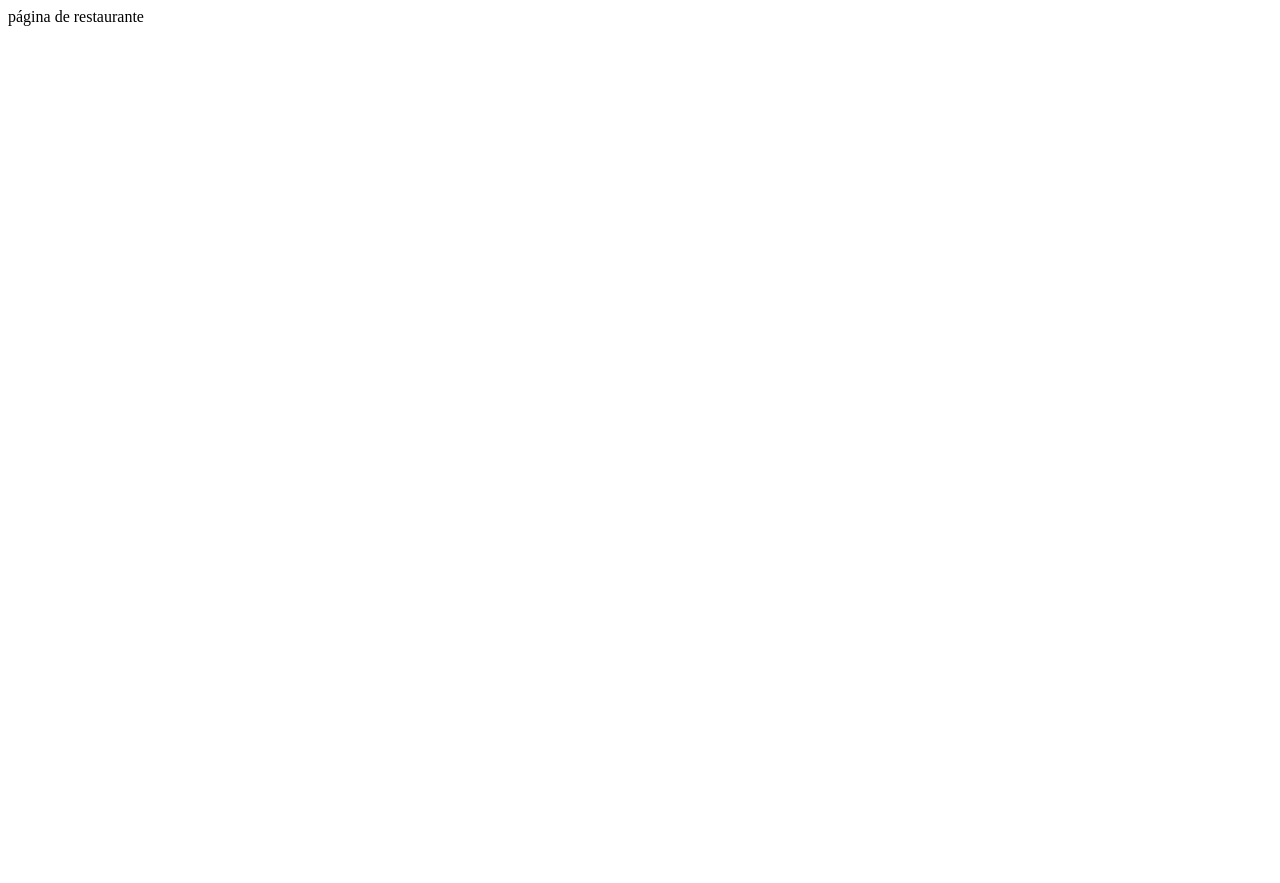
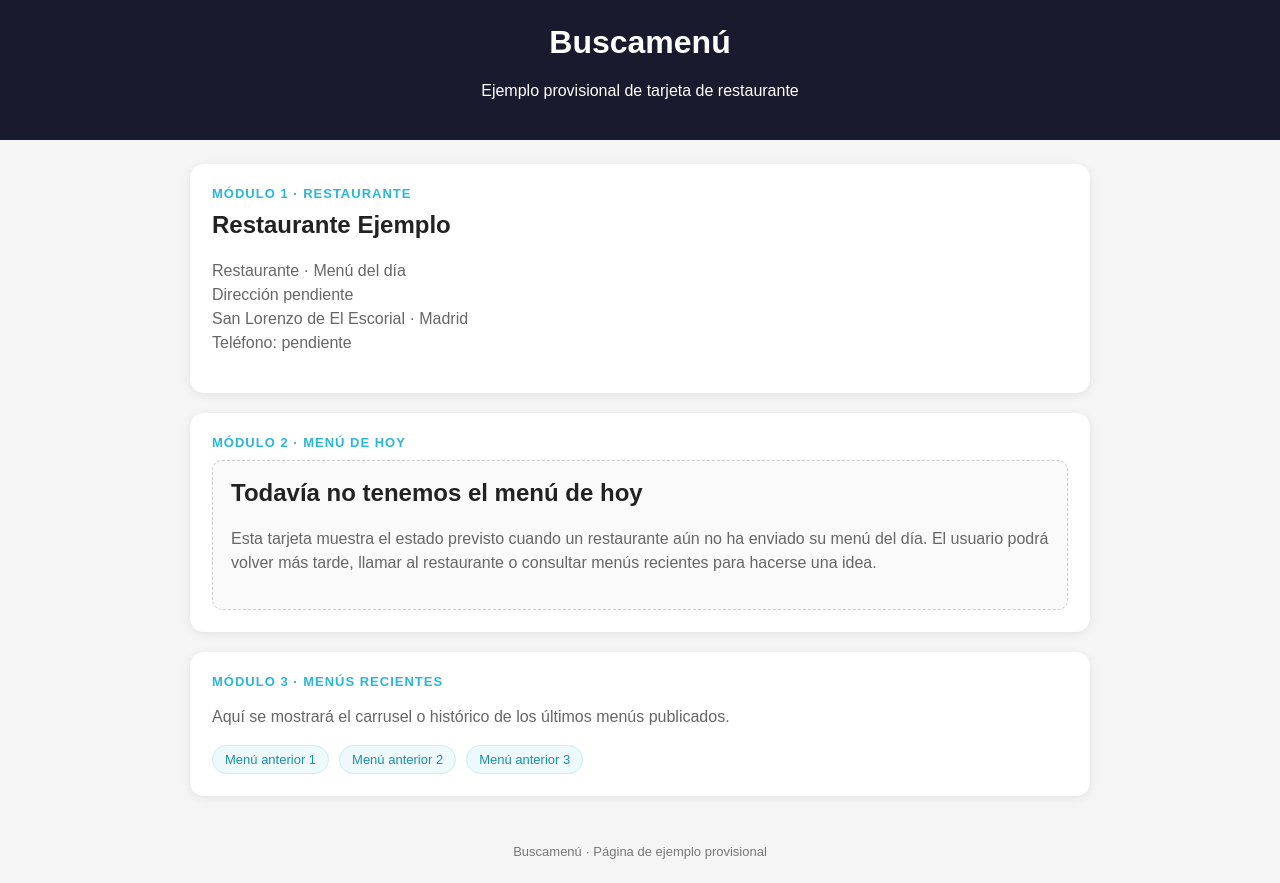
Before and after one commit to Buscamenu/Buscamenu, a plain HTML site: page restaurantes/ejemplo/index.html in a window 1280 px wide. Before the commit the page ends 800 px from the top, so only its background shows below. Drawn offline with Linux system fonts and the light colour scheme.

Commit message:
Actualizar página provisional de restaurante ejemplo

```diff
--- a/restaurantes/ejemplo/index.html
+++ b/restaurantes/ejemplo/index.html
@@ -1 +1,135 @@
-página de restaurante
+<!DOCTYPE html>
+<html lang="es">
+<head>
+  <meta charset="UTF-8" />
+  <meta name="viewport" content="width=device-width, initial-scale=1.0" />
+  <title>Restaurante Ejemplo · Buscamenú</title>
+  <style>
+    body {
+      font-family: Arial, sans-serif;
+      margin: 0;
+      background: #f5f5f5;
+      color: #222;
+    }
+
+    header {
+      background: #1a1a2e;
+      color: white;
+      padding: 24px;
+      text-align: center;
+    }
+
+    main {
+      max-width: 900px;
+      margin: 24px auto;
+      padding: 0 18px;
+    }
+
+    .card {
+      background: white;
+      border-radius: 14px;
+      padding: 22px;
+      margin-bottom: 20px;
+      box-shadow: 0 2px 10px rgba(0,0,0,0.08);
+    }
+
+    .label {
+      font-size: 13px;
+      text-transform: uppercase;
+      letter-spacing: 1px;
+      color: #29b6d8;
+      font-weight: bold;
+      margin-bottom: 10px;
+    }
+
+    h1, h2 {
+      margin-top: 0;
+    }
+
+    .muted {
+      color: #666;
+      line-height: 1.5;
+    }
+
+    .menu-box {
+      border: 1px dashed #ccc;
+      border-radius: 10px;
+      padding: 18px;
+      background: #fafafa;
+    }
+
+    .history {
+      display: flex;
+      flex-wrap: wrap;
+      gap: 10px;
+    }
+
+    .history span {
+      background: #eef9fc;
+      border: 1px solid #c8eef7;
+      color: #1a8fa8;
+      border-radius: 20px;
+      padding: 6px 12px;
+      font-size: 13px;
+    }
+
+    footer {
+      text-align: center;
+      padding: 24px;
+      color: #777;
+      font-size: 13px;
+    }
+  </style>
+</head>
+<body>
+
+<header>
+  <h1>Buscamenú</h1>
+  <p>Ejemplo provisional de tarjeta de restaurante</p>
+</header>
+
+<main>
+
+  <section class="card">
+    <div class="label">Módulo 1 · Restaurante</div>
+    <h2>Restaurante Ejemplo</h2>
+    <p class="muted">
+      Restaurante · Menú del día<br>
+      Dirección pendiente<br>
+      San Lorenzo de El Escorial · Madrid<br>
+      Teléfono: pendiente
+    </p>
+  </section>
+
+  <section class="card">
+    <div class="label">Módulo 2 · Menú de hoy</div>
+    <div class="menu-box">
+      <h2>Todavía no tenemos el menú de hoy</h2>
+      <p class="muted">
+        Esta tarjeta muestra el estado previsto cuando un restaurante aún no ha enviado
+        su menú del día. El usuario podrá volver más tarde, llamar al restaurante o consultar
+        menús recientes para hacerse una idea.
+      </p>
+    </div>
+  </section>
+
+  <section class="card">
+    <div class="label">Módulo 3 · Menús recientes</div>
+    <p class="muted">
+      Aquí se mostrará el carrusel o histórico de los últimos menús publicados.
+    </p>
+    <div class="history">
+      <span>Menú anterior 1</span>
+      <span>Menú anterior 2</span>
+      <span>Menú anterior 3</span>
+    </div>
+  </section>
+
+</main>
+
+<footer>
+  Buscamenú · Página de ejemplo provisional
+</footer>
+
+</body>
+</html>
```
